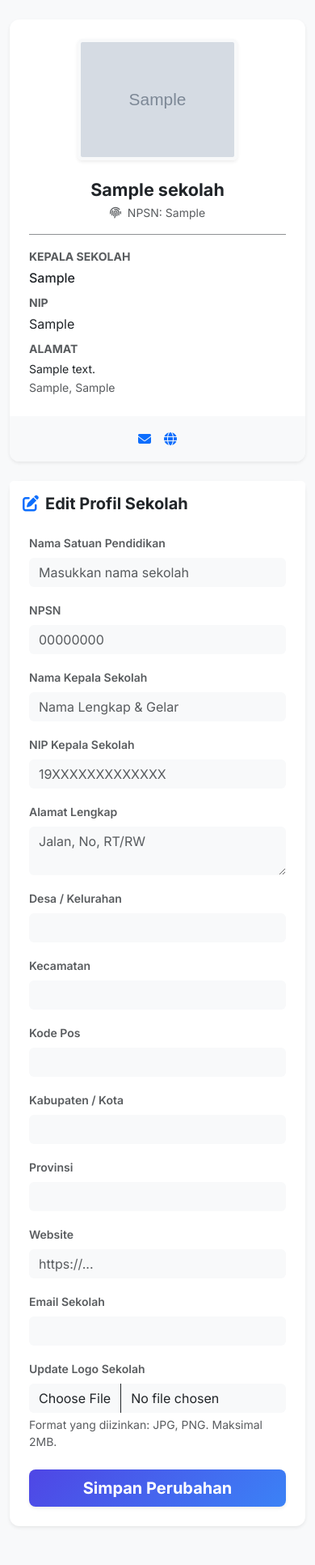
After one commit to bawazier14/E-Rapor_SDI_DU, a Flask app: template backend/app/modules/sekolah/templates/sekolah/profile.html in a window 390 px wide. The commit adds this page. Shown: the whole page at 81% size. Run offline with Flask 3, Linux system fonts and the light colour scheme; the template is opened without the code that fills it: values that come from a table or form of the project are taken from there, others are empty; tables that the repository leaves empty hold one stand-in row (values such as "Sample post"); grey boxes marked "Sample" are stand-in pictures; parts of the project's set-up code (start-up, migrations or seed data) failed here and were passed over; some libraries are stand-ins or nearby versions.

Commit message:
feat(sekolah): implement sekolah module with profile management and logo upload
- Created SekolahForm for school metadata validation
- Implemented SekolahService for singleton profile management and logo storage
- Added routes for school profile viewing and editing (Admin ONLY)
- Created responsive profile template with logo preview
- Integrated 'Profil Sekolah' into the Admin sidebar menu

```diff
--- a/backend/app/__init__.py
+++ b/backend/app/__init__.py
@@ -37,6 +37,9 @@ def create_app(config_name=None):
         from app.modules.users.routes import users_bp
         app.register_blueprint(users_bp, url_prefix='/users')
 
+        from app.modules.sekolah.routes import sekolah_bp
+        app.register_blueprint(sekolah_bp, url_prefix='/sekolah')
+
     @app.route('/')
     def index():
         return redirect(url_for('auth.login'))
--- a/backend/app/modules/sekolah/forms.py
+++ b/backend/app/modules/sekolah/forms.py
@@ -0,0 +1,23 @@
+from flask_wtf import FlaskForm
+from wtforms import StringField, TextAreaField, SubmitField
+from flask_wtf.file import FileField, FileAllowed
+from wtforms.validators import DataRequired, Length, Email, Optional
+
+class SekolahForm(FlaskForm):
+    nama = StringField('Nama Sekolah', validators=[DataRequired(), Length(max=100)])
+    npsn = StringField('NPSN', validators=[DataRequired(), Length(max=20)])
+    alamat = TextAreaField('Alamat', validators=[Optional()])
+    kode_pos = StringField('Kode Pos', validators=[Optional(), Length(max=10)])
+    desa_kelurahan = StringField('Desa/Kelurahan', validators=[Optional(), Length(max=50)])
+    kecamatan = StringField('Kecamatan', validators=[Optional(), Length(max=50)])
+    kabupaten_kota = StringField('Kabupaten/Kota', validators=[Optional(), Length(max=50)])
+    provinsi = StringField('Provinsi', validators=[Optional(), Length(max=50)])
+    website = StringField('Website', validators=[Optional(), Length(max=100)])
+    email = StringField('Email', validators=[Optional(), Email(), Length(max=100)])
+    kepala_sekolah = StringField('Nama Kepala Sekolah', validators=[Optional(), Length(max=100)])
+    nip_kepala_sekolah = StringField('NIP Kepala Sekolah', validators=[Optional(), Length(max=30)])
+    logo = FileField('Logo Sekolah', validators=[
+        Optional(),
+        FileAllowed(['jpg', 'jpeg', 'png'], 'Hanya gambar (jpg, jpeg, png) yang diizinkan!')
+    ])
+    submit = SubmitField('Simpan Perubahan')
--- /dev/null
+++ b/backend/app/modules/sekolah/templates/sekolah/profile.html
@@ -0,0 +1,152 @@
+{% extends "layouts/base.html" %}
+
+{% block title %}Profil Sekolah - E-Rapor SD{% endblock %}
+
+{% block content %}
+<div class="container py-4">
+    <div class="row">
+        <!-- School Card Info -->
+        <div class="col-lg-4 mb-4">
+            <div class="card shadow-sm border-0" style="border-radius: 12px; height: 100%;">
+                <div class="card-body text-center p-4">
+                    <div class="mb-4">
+                        {% if sekolah.logo_path %}
+                            <img src="{{ url_for('static', filename=sekolah.logo_path) }}" alt="Logo Sekolah" class="img-fluid rounded shadow-sm" style="max-height: 150px; border: 4px solid #f8f9fa;">
+                        {% else %}
+                            <div class="bg-light rounded d-flex align-items-center justify-content-center mx-auto shadow-sm" style="width: 150px; height: 150px; border: 4px solid #f8f9fa;">
+                                <i class="fa-solid fa-school fa-4x text-muted"></i>
+                            </div>
+                        {% endif %}
+                    </div>
+                    <h3 class="h4 fw-bold text-dark mb-1">{{ sekolah.nama }}</h3>
+                    <p class="text-muted small mb-3"><i class="fa-solid fa-fingerprint me-1"></i> NPSN: {{ sekolah.npsn }}</p>
+
+                    <hr class="my-3 opacity-50">
+
+                    <div class="text-start">
+                        <div class="mb-2">
+                            <label class="small fw-bold text-uppercase text-muted d-block mb-1">Kepala Sekolah</label>
+                            <span class="text-dark fw-medium">{{ sekolah.kepala_sekolah or '-' }}</span>
+                        </div>
+                        <div class="mb-2">
+                            <label class="small fw-bold text-uppercase text-muted d-block mb-1">NIP</label>
+                            <span class="text-dark">{{ sekolah.nip_kepala_sekolah or '-' }}</span>
+                        </div>
+                        <div class="mb-0">
+                            <label class="small fw-bold text-uppercase text-muted d-block mb-1">Alamat</label>
+                            <p class="text-dark small mb-0">{{ sekolah.alamat or '-' }}</p>
+                            <span class="text-muted small">{{ sekolah.desa_kelurahan or '' }}, {{ sekolah.kecamatan or '' }}</span>
+                        </div>
+                    </div>
+                </div>
+                <div class="card-footer bg-light border-0 py-3 text-center" style="border-radius: 0 0 12px 12px;">
+                    <div class="d-flex justify-content-center gap-3">
+                        {% if sekolah.email %}
+                            <a href="mailto:{{ sekolah.email }}" class="text-primary" title="Email"><i class="fa-solid fa-envelope"></i></a>
+                        {% endif %}
+                        {% if sekolah.website %}
+                            <a href="{{ sekolah.website }}" target="_blank" class="text-primary" title="Website"><i class="fa-solid fa-globe"></i></a>
+                        {% endif %}
+                    </div>
+                </div>
+            </div>
+        </div>
+
+        <!-- Edit Form -->
+        <div class="col-lg-8 mb-4">
+            <div class="card shadow-sm border-0" style="border-radius: 12px;">
+                <div class="card-header bg-white py-3 border-0">
+                    <h5 class="mb-0 fw-bold text-dark"><i class="fa-solid fa-pen-to-square me-2 text-primary"></i>Edit Profil Sekolah</h5>
+                </div>
+                <div class="card-body p-4 pt-2">
+                    <form method="POST" enctype="multipart/form-data">
+                        {{ form.csrf_token }}
+
+                        <div class="row">
+                            <div class="col-md-8 mb-3">
+                                <label for="{{ form.nama.id }}" class="form-label fw-semibold text-muted small">Nama Satuan Pendidikan</label>
+                                {{ form.nama(class="form-control bg-light border-0", placeholder="Masukkan nama sekolah") }}
+                                {% for error in form.nama.errors %}<div class="text-danger small">{{ error }}</div>{% endfor %}
+                            </div>
+                            <div class="col-md-4 mb-3">
+                                <label for="{{ form.npsn.id }}" class="form-label fw-semibold text-muted small">NPSN</label>
+                                {{ form.npsn(class="form-control bg-light border-0", placeholder="00000000") }}
+                                {% for error in form.npsn.errors %}<div class="text-danger small">{{ error }}</div>{% endfor %}
+                            </div>
+                        </div>
+
+                        <div class="row">
+                            <div class="col-md-6 mb-3">
+                                <label for="{{ form.kepala_sekolah.id }}" class="form-label fw-semibold text-muted small">Nama Kepala Sekolah</label>
+                                {{ form.kepala_sekolah(class="form-control bg-light border-0", placeholder="Nama Lengkap & Gelar") }}
+                                {% for error in form.kepala_sekolah.errors %}<div class="text-danger small">{{ error }}</div>{% endfor %}
+                            </div>
+                            <div class="col-md-6 mb-3">
+                                <label for="{{ form.nip_kepala_sekolah.id }}" class="form-label fw-semibold text-muted small">NIP Kepala Sekolah</label>
+                                {{ form.nip_kepala_sekolah(class="form-control bg-light border-0", placeholder="19XXXXXXXXXXXXX") }}
+                                {% for error in form.nip_kepala_sekolah.errors %}<div class="text-danger small">{{ error }}</div>{% endfor %}
+                            </div>
+                        </div>
+
+                        <div class="mb-3">
+                            <label for="{{ form.alamat.id }}" class="form-label fw-semibold text-muted small">Alamat Lengkap</label>
+                            {{ form.alamat(class="form-control bg-light border-0", rows=2, placeholder="Jalan, No, RT/RW") }}
+                            {% for error in form.alamat.errors %}<div class="text-danger small">{{ error }}</div>{% endfor %}
+                        </div>
+
+                        <div class="row">
+                            <div class="col-md-4 mb-3">
+                                <label for="{{ form.desa_kelurahan.id }}" class="form-label fw-semibold text-muted small">Desa / Kelurahan</label>
+                                {{ form.desa_kelurahan(class="form-control bg-light border-0") }}
+                            </div>
+                            <div class="col-md-4 mb-3">
+                                <label for="{{ form.kecamatan.id }}" class="form-label fw-semibold text-muted small">Kecamatan</label>
+                                {{ form.kecamatan(class="form-control bg-light border-0") }}
+                            </div>
+                            <div class="col-md-4 mb-3">
+                                <label for="{{ form.kode_pos.id }}" class="form-label fw-semibold text-muted small">Kode Pos</label>
+                                {{ form.kode_pos(class="form-control bg-light border-0") }}
+                            </div>
+                        </div>
+
+                        <div class="row">
+                            <div class="col-md-6 mb-3">
+                                <label for="{{ form.kabupaten_kota.id }}" class="form-label fw-semibold text-muted small">Kabupaten / Kota</label>
+                                {{ form.kabupaten_kota(class="form-control bg-light border-0") }}
+                            </div>
+                            <div class="col-md-6 mb-3">
+                                <label for="{{ form.provinsi.id }}" class="form-label fw-semibold text-muted small">Provinsi</label>
+                                {{ form.provinsi(class="form-control bg-light border-0") }}
+                            </div>
+                        </div>
+
+                        <div class="row">
+                            <div class="col-md-6 mb-3">
+                                <label for="{{ form.website.id }}" class="form-label fw-semibold text-muted small">Website</label>
+                                {{ form.website(class="form-control bg-light border-0", placeholder="https://...") }}
+                                {% for error in form.website.errors %}<div class="text-danger small">{{ error }}</div>{% endfor %}
+                            </div>
+                            <div class="col-md-6 mb-3">
+                                <label for="{{ form.email.id }}" class="form-label fw-semibold text-muted small">Email Sekolah</label>
+                                {{ form.email(class="form-control bg-light border-0") }}
+                                {% for error in form.email.errors %}<div class="text-danger small">{{ error }}</div>{% endfor %}
+                            </div>
+                        </div>
+
+                        <div class="mb-4">
+                            <label for="{{ form.logo.id }}" class="form-label fw-semibold text-muted small">Update Logo Sekolah</label>
+                            {{ form.logo(class="form-control bg-light border-0") }}
+                            <div class="form-text small text-muted">Format yang diizinkan: JPG, PNG. Maksimal 2MB.</div>
+                            {% for error in form.logo.errors %}<div class="text-danger small">{{ error }}</div>{% endfor %}
+                        </div>
+
+                        <div class="d-grid">
+                            {{ form.submit(class="btn btn-primary btn-lg shadow-sm fw-bold", style="background: linear-gradient(135deg, #4f46e5 0%, #3b82f6 100%); border:none;") }}
+                        </div>
+                    </form>
+                </div>
+            </div>
+        </div>
+    </div>
+</div>
+{% endblock %}
--- a/backend/app/templates/layouts/base.html
+++ b/backend/app/templates/layouts/base.html
@@ -46,6 +46,7 @@
                             <i class="fa-solid fa-gear me-1"></i> Admin
                         </a>
                         <ul class="dropdown-menu border-0 shadow-sm" aria-labelledby="adminDropdown">
+                            <li><a class="dropdown-item" href="{{ url_for('sekolah.profile') }}"><i class="fa-solid fa-school me-2"></i>Profil Sekolah</a></li>
                             <li><a class="dropdown-item" href="{{ url_for('users.index') }}"><i class="fa-solid fa-users me-2"></i>Manajemen Pengguna</a></li>
                         </ul>
                     </li>
```
Also changed, not shown: backend/app/modules/sekolah/__init__.py (+10 -0 lines), backend/app/modules/sekolah/routes.py (+20 -0 lines), backend/app/modules/sekolah/services.py (+44 -0 lines).
